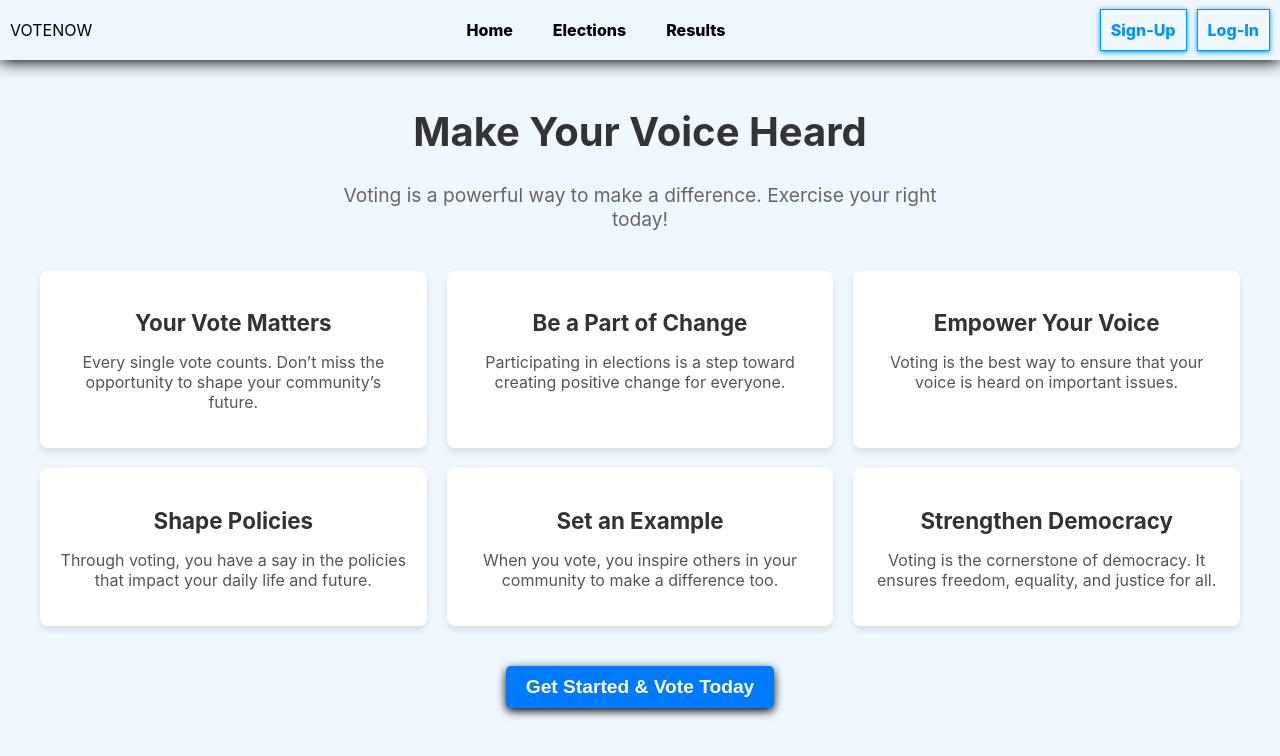
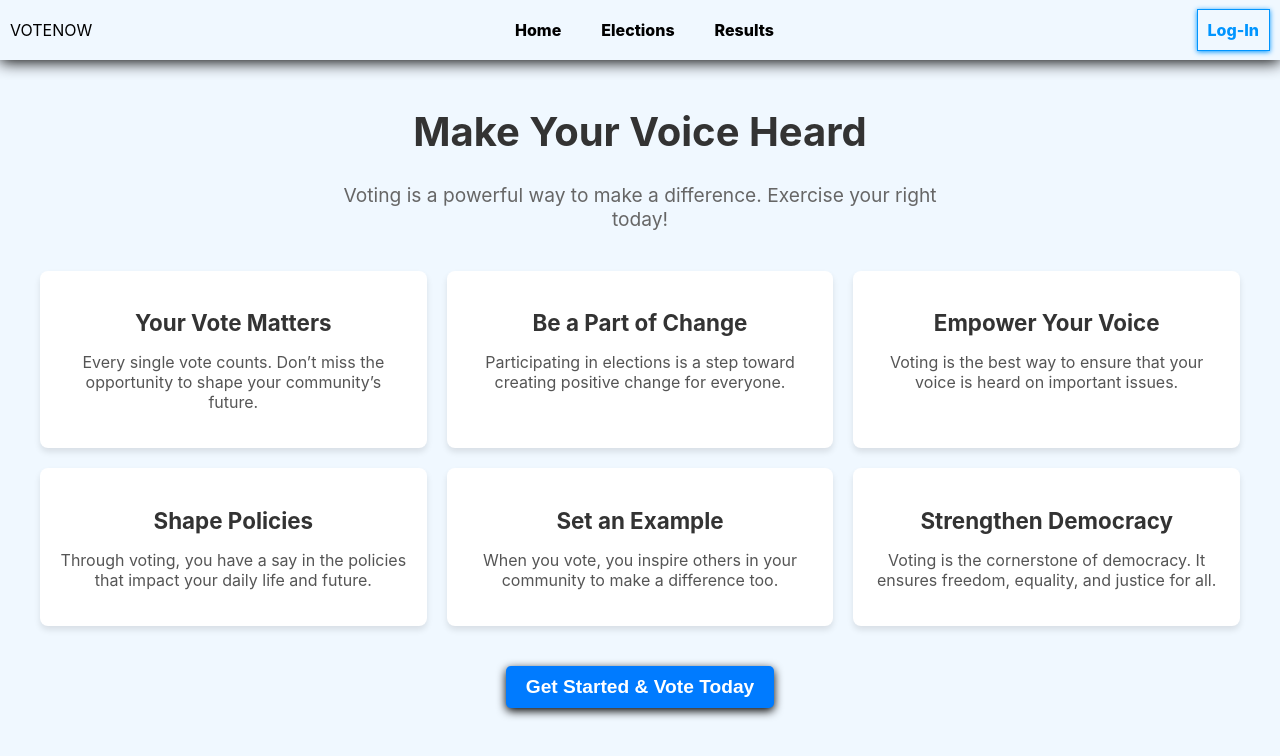
Before and after one commit to MoonKing1309/eVoting_Front, a React (Create React App) app: page / in a window 1280 px wide. Shown: the top 756 px of the page. Built offline with nearby package versions, Linux system fonts and the light colour scheme.

Commit message:
Update Navbar.js

```diff
--- a/src/components/Navbar.js
+++ b/src/components/Navbar.js
@@ -26,7 +26,6 @@ function Navbar()
                     <Link to='/login' className={style.link}>Results</Link>
                 </div>
                 <div className={style.navButtons0}>
-                    <Link to='/signup'>Sign-Up</Link>
                     <Link to='/login'>Log-In</Link>
                 </div>
             </div>
```
